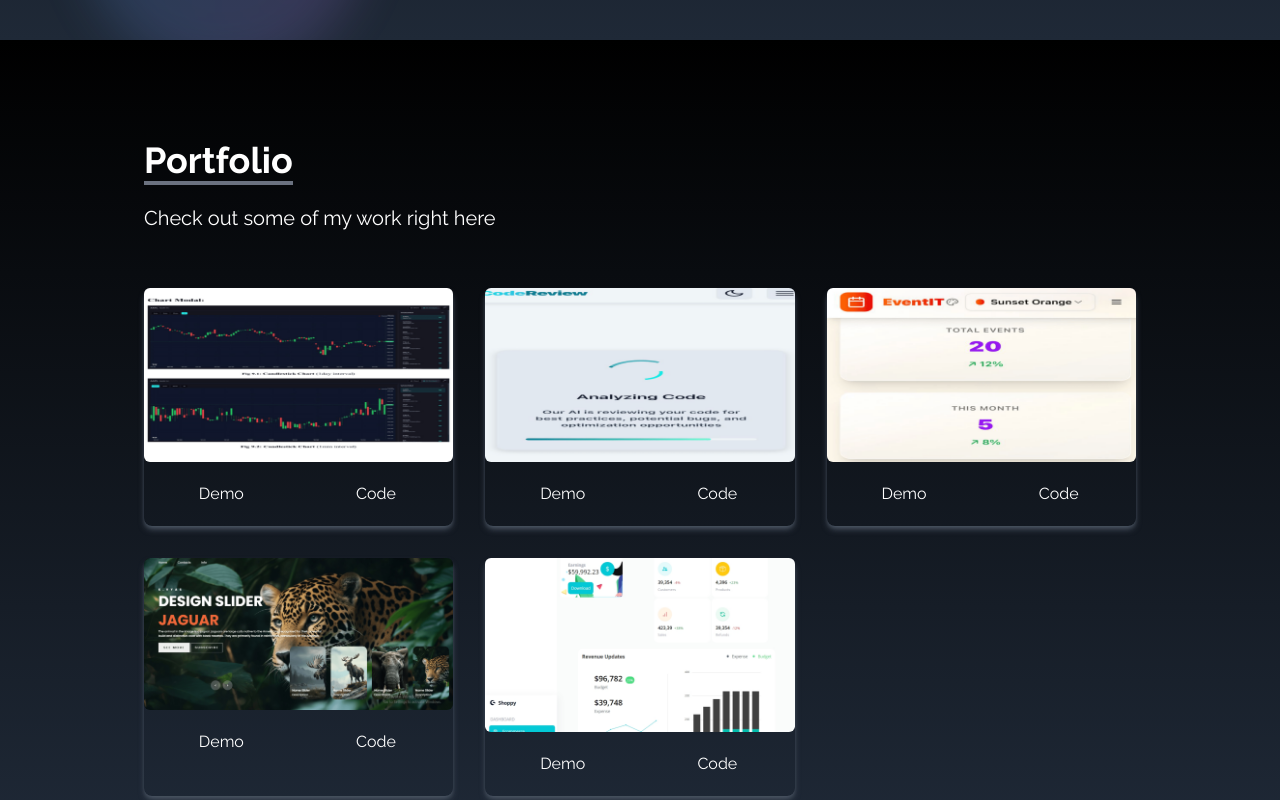
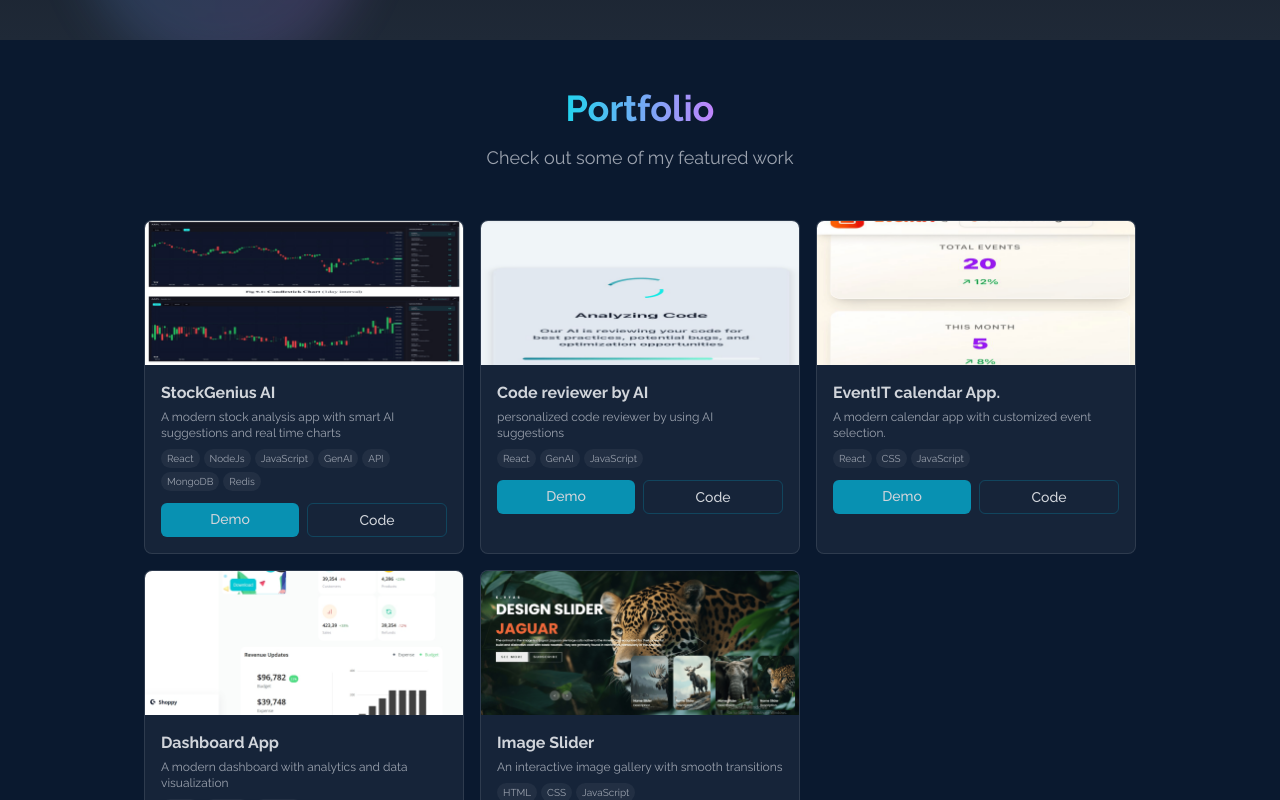
Before and after one commit to Kushagravyas/my-portfolio, a React (Create React App) app: page / in a window 1280 px wide. Shown: the part 1560-2360 px from the top of the page. Built offline with nearby package versions, Linux system fonts and the light colour scheme.

Commit message:
New project added

```diff
--- a/src/components/Portfolio.jsx
+++ b/src/components/Portfolio.jsx
@@ -1,77 +1,137 @@
-import React from "react";
-import Dashboard from '../assets/portfolio/Dashboard.png'
-import Image_slider from '../assets/portfolio/animal.png'
+import Dashboard from "../assets/portfolio/Dashboard.png"
+import Image_slider from "../assets/portfolio/animal.png"
 import StockGenius from '../assets/portfolio/Stockgenius.png'
 import EventIT from '../assets/portfolio/Eventit.png'
 import AICodeReviewer from '../assets/portfolio/codereviewer.png'
 
-
 const Portfolio = () => {
-
   const portfolios = [
     {
         id: 1,
         src: StockGenius,
+        title: "StockGenius AI",
+        description: "A modern stock analysis app with smart AI suggestions and real time charts",
         code: "https://github.com/Kushagravyas/StockGenius.git",
-        demo:"https://stock-genius-ivory.vercel.app/"
+        demo:"https://stock-genius-ivory.vercel.app/",
+        tech: ["React", "NodeJs", "JavaScript","GenAI","API","MongoDB","Redis"],
+        gradient: "from-green-400 to-cyan-500",
     },
     {
       id: 2,
         src: AICodeReviewer,
+        title: "Code reviewer by AI",
+        description: "personalized code reviewer by using AI suggestions",
         code: "https://github.com/Kushagravyas/Minor_project.git",
-        demo:"https://minor-project-khaki-one.vercel.app/"
+        demo:"https://minor-project-khaki-one.vercel.app/",
+        tech: ["React", "GenAI", "JavaScript"],
+        gradient: "from-green-400 to-cyan-500",
     },
     {
        id: 3,
        src: EventIT,
+       title: "EventIT calendar App.",
+       description: "A modern calendar app with customized event selection.",
        code: "https://github.com/Kushagravyas/EventIT.git",
-        demo:"https://kushagravyas.github.io/EventIT/"
+       demo:"https://kushagravyas.github.io/EventIT/",
+       tech: ["React", "CSS", "JavaScript"],
+       gradient: "from-green-400 to-cyan-500",
     },
     {
       id: 4,
-        src: Image_slider,
-        code: "https://github.com/Kushagravyas/Animal-image-slider.git",
-        demo: "https://kushagravyas.github.io/Animal-image-slider/"
+      src: Dashboard,
+      title: "Dashboard App",
+      description: "A modern dashboard with analytics and data visualization",
+      code: "https://github.com/Kushagravyas/shoppy-dashboard-app.git",
+      demo: "https://dashboard-app-phi-ochre.vercel.app",
+      tech: ["React", "Chart.js", "Tailwind"],
+      gradient: "from-blue-400 to-purple-500",
     },
     {
       id: 5,
-        src: Dashboard,
-        code: "https://github.com/Kushagravyas/shoppy-dashboard-app.git",
-        demo: "dashboard-app-phi-ochre.vercel.app"
+      src: Image_slider,
+      title: "Image Slider",
+      description: "An interactive image gallery with smooth transitions",
+      code: "https://github.com/Kushagravyas/Animal-image-slider.git",
+      demo: "https://kushagravyas.github.io/Animal-image-slider/",
+      tech: ["HTML", "CSS", "JavaScript"],
+      gradient: "from-pink-400 to-orange-500",
     },
-
   ]
 
   return (
-    <div name="portfolio" className="bg-gradient-to-b from-black to-gray-800 w-full text-white md:h-screen">
-        <div className="max-w-screen-lg p-4 mx-auto flex flex-col justify-center w-full h-full">
-          <div className="pb-8 mt-14">
-            <p className="text-4xl font-bold inline border-b-4 border-gray-500">Portfolio</p>
-            <p className="py-6 text-xl" >Check out some of my work right here</p>
+    <div
+      name="portfolio"
+      className="w-full min-h-screen py-8 bg-[#0a192f] text-gray-300"
+    >
+      <div className="max-w-screen-lg p-4 mx-auto flex flex-col justify-center w-full">
+        <div className="text-center mb-8">
+          <p className="text-4xl font-bold inline bg-gradient-to-r from-cyan-400 to-purple-400 bg-clip-text text-transparent">
+            Portfolio
+          </p>
+          <p className="py-4 text-lg text-gray-400">
+            Check out some of my featured work
+          </p>
         </div>
 
+        <div className="grid sm:grid-cols-2 md:grid-cols-3 gap-4 px-2 sm:px-0">
+          {portfolios.map(({ id, src, title, description, code, demo, tech, gradient }, index) => (
+            <div
+              key={id}
+              className="group relative bg-white/5 border border-white/10 rounded-lg overflow-hidden transform transition-all duration-300 hover:scale-102 hover:shadow-lg"
+            >
+              {/* Image container */}
+              <div className="relative overflow-hidden h-36">
+                <img
+                  src={src || "/placeholder.svg"}
+                  alt={title}
+                  className="w-full h-full object-cover transform transition-all duration-300 group-hover:scale-105"
+                />
+                <div className="absolute inset-0 bg-gradient-to-t from-black/50 to-transparent opacity-0 group-hover:opacity-100 transition-opacity duration-300"></div>
+              </div>
 
+              {/* Content */}
+              <div className="p-4 relative z-10">
+                <h3 className="text-base font-bold mb-1 group-hover:text-cyan-400 transition-colors duration-300">
+                  {title}
+                </h3>
+                <p className="text-gray-400 text-xs mb-2 line-clamp-2 group-hover:text-gray-300">
+                  {description}
+                </p>
 
-          <div className="grid sm:grid-cols-2 md:grid-cols-3 gap-8 px-12 sm:px-0">
+                {/* Tech stack */}
+                <div className="flex flex-wrap gap-1 mb-3">
+                  {tech.map((technology, techIndex) => (
+                    <span
+                      key={techIndex}
+                      className="px-1.5 py-0.5 text-[10px] bg-white/5 rounded-full text-gray-400"
+                    >
+                      {technology}
+                    </span>
+                  ))}
+                </div>
 
-          {
-            portfolios.map(({id, src,code,demo}) => (
-              <div key={id} className="shadow-md shadow-gray-600 rounded-lg">
-                 <img src={src}
-                 alt=""
-                 className="rounded-md duration-200 hover:scale-105"
-                 />
-                 <div className="flex items-center justify-center">
-                    <button className="w-1/2 px-6 py-1 m-4 duration-200 hover:scale-105"><a href={demo} target="_blank" rel="noreferrer">Demo</a></button>
-                    <button className="w-1/2 px-6 py-1 m-4 duration-200 hover:scale-105"><a href={code} target="_blank" rel="noreferrer">Code</a></button>
+                {/* Buttons */}
+                <div className="flex gap-2 text-sm">
+                  <a
+                    href={demo}
+                    target="_blank"
+                    rel="noreferrer"
+                    className="flex-1 text-center py-1.5 px-3 bg-cyan-600 rounded-md font-medium transition-all duration-300 hover:bg-cyan-700"
+                  >
+                    Demo
+                  </a>
+                  <a
+                    href={code}
+                    target="_blank"
+                    rel="noreferrer"
+                    className="flex-1 text-center py-1.5 px-3 border border-cyan-600/30 rounded-md font-medium transition-all duration-300 hover:bg-cyan-600/10"
+                  >
+                    Code
+                  </a>
                 </div>
               </div>
-            ))
-          }
-
-
-
-
+            </div>
+          ))}
         </div>
       </div>
     </div>
```
Lines whose indentation alone changed are shown as unchanged.
